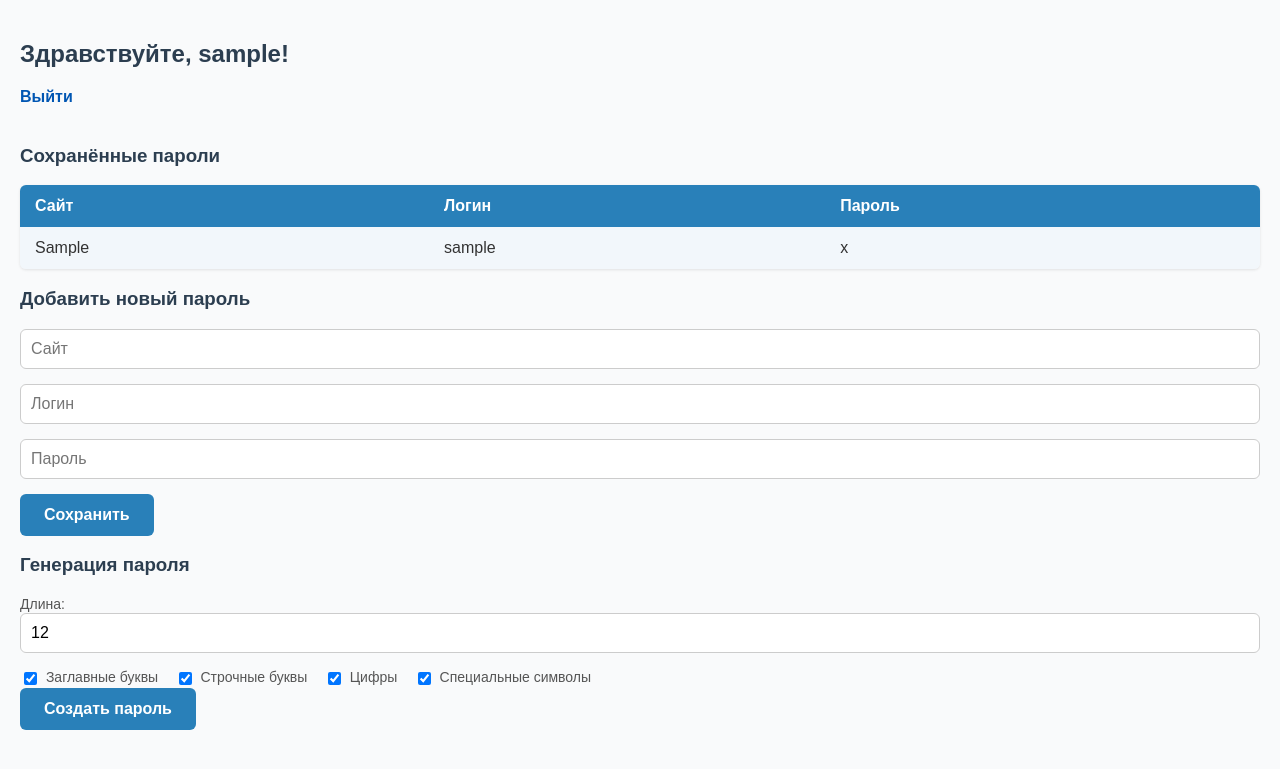
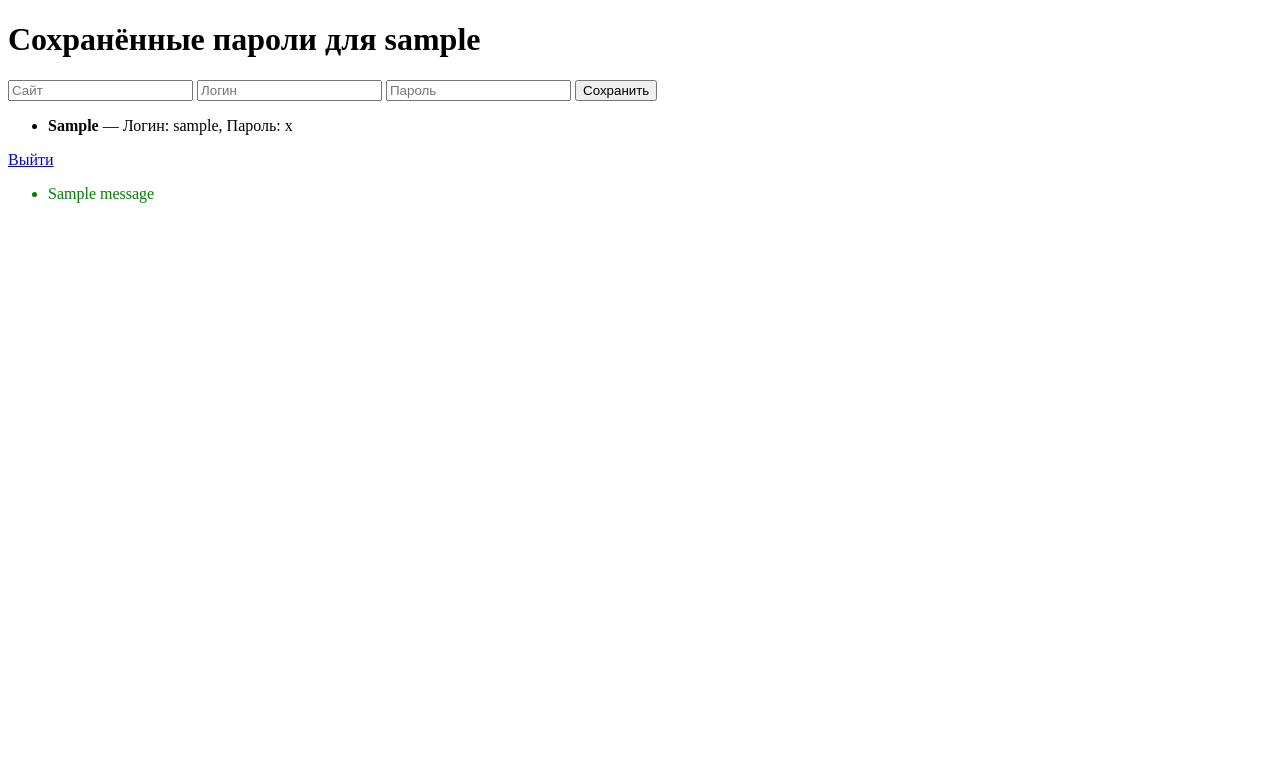
Before and after one commit to Fa1bu/Password-generator, a Flask app: page / in a window 1280 px wide. Shown: the top 769 px of the page. Run offline with Flask 3, Linux system fonts and the light colour scheme; the visitor is signed in with stand-in values (Sample User, id 1); tables that the repository leaves empty hold one stand-in row (values such as "Sample post"); one stand-in notice (Sample message) is shown.

Commit message:
Update index.html

```diff
--- a/templates/index.html
+++ b/templates/index.html
@@ -1,212 +1,30 @@
-<!DOCTYPE html>
-<html lang="ru">
-<head>
-    <meta charset="UTF-8" />
-    <title>Мои пароли</title>
-    <style>
+<!doctype html>
+<title>Пароли</title>
+<h1>Сохранённые пароли для {{ session.username }}</h1>
 
-body {
-    font-family: Arial, sans-serif;
-    background: #f9fafb;
-    color: #333;
-    margin: 0;
-    padding: 20px;
-}
+<form method="post" action="{{ url_for('save_password') }}">
+  <input name="site" placeholder="Сайт" required>
+  <input name="login" placeholder="Логин" required>
+  <input name="password" placeholder="Пароль" required>
+  <button type="submit">Сохранить</button>
+</form>
 
-h2, h3 {
-    color: #2c3e50;
-}
+<ul>
+  {% for p in passwords %}
+    <li><strong>{{ p.site }}</strong> — Логин: {{ p.login }}, Пароль: {{ p.password }}</li>
+  {% else %}
+    <li>Нет сохранённых паролей</li>
+  {% endfor %}
+</ul>
 
-a {
-    display: inline-block;
-    margin-bottom: 20px;
-    color: #0056b3;
-    text-decoration: none;
-    font-weight: 600;
-}
+<p><a href="{{ url_for('logout') }}">Выйти</a></p>
 
-a:hover {
-    text-decoration: underline;
-}
-
-.container {
-    max-width: 900px;
-    margin: 0 auto;
-    background: #fff;
-    padding: 30px;
-    box-shadow: 0 2px 8px rgba(0,0,0,0.1);
-    border-radius: 8px;
-}
-
-table {
-    width: 100%;
-    border-collapse: separate;
-    border-spacing: 0;
-    box-shadow: 0 1px 3px rgba(0,0,0,0.1);
-    border-radius: 6px;
-    overflow: hidden;
-}
-
-th, td {
-    padding: 12px 15px;
-    text-align: left;
-}
-
-th {
-    background-color: #2980b9;
-    color: #fff;
-    font-weight: 600;
-}
-
-tbody tr:nth-child(even) {
-    background: #f2f7fb;
-}
-
-tbody tr:hover {
-    background: #d6eaff;
-    cursor: pointer;
-}
-
-input[type="text"], input[type="number"] {
-    width: calc(100% - 22px);
-    padding: 10px;
-    margin-bottom: 15px;
-    border: 1.5px solid #ccc;
-    border-radius: 6px;
-    font-size: 16px;
-    transition: border-color 0.3s ease;
-}
-
-input[type="text"]:focus, input[type="number"]:focus {
-    outline: none;
-    border-color: #0056b3;
-    box-shadow: 0 0 8px rgba(52,152,219,0.3);
-}
-
-button {
-    background-color: #2980b9;
-    color: white;
-    border: none;
-    padding: 12px 24px;
-    border-radius: 6px;
-    font-size: 16px;
-    font-weight: 600;
-    cursor: pointer;
-    transition: background-color 0.3s ease;
-}
-
-button:hover {
-    background-color: #1c5984;
-}
-
-label {
-    margin-right: 12px;
-    font-size: 14px;
-    color: #555;
-    user-select: none;
-}
-
-#generatedPassword {
-    margin-top: 15px;
-    font-weight: 600;
-    font-size: 18px;
-    color: #2c3e50;
-}
-
-/* Чекбоксы с отступами */
-input[type="checkbox"] {
-    margin-right: 5px;
-    vertical-align: middle;
-}
-    </style>
-</head>
-<body>
-    <h2>Здравствуйте, {{ session['username'] }}!</h2>
-    <a href="{{ url_for('logout') }}">Выйти</a>
-
-    <h3>Сохранённые пароли</h3>
-    {% if passwords %}
-        <table>
-            <tr>
-                <th>Сайт</th>
-                <th>Логин</th>
-                <th>Пароль</th>
-            </tr>
-            {% for p in passwords %}
-            <tr>
-                <td>{{ p.site }}</td>
-                <td>{{ p.login }}</td>
-                <td>{{ p.password }}</td>
-            </tr>
-            {% endfor %}
-        </table>
-    {% else %}
-        <p>Вы еще ничего не сохранили.</p>
-    {% endif %}
-
-    <h3>Добавить новый пароль</h3>
-    <form id="addPasswordForm">
-        <input type="text" id="site" placeholder="Сайт" required />
-        <input type="text" id="login" placeholder="Логин" required />
-        <input type="text" id="password" placeholder="Пароль" required />
-        <button type="submit">Сохранить</button>
-    </form>
-
-    <h3>Генерация пароля</h3>
-    <form id="generateForm">
-        <label>Длина:</label>
-        <input type="number" id="length" value="12" min="4" max="50" />
-        <br/>
-        <label><input type="checkbox" id="uppercase" checked /> Заглавные буквы</label>
-        <label><input type="checkbox" id="lowercase" checked /> Строчные буквы</label>
-        <label><input type="checkbox" id="numbers" checked /> Цифры</label>
-        <label><input type="checkbox" id="special" checked /> Специальные символы</label>
-        <br/>
-        <button type="button" onclick="generatePassword()">Создать пароль</button>
-    </form>
-    <div id="generatedPassword"></div>
-
-    <script>
-        // Добавление нового пароля
-        document.getElementById('addPasswordForm').addEventListener('submit', function(e) {
-            e.preventDefault();
-            const site = document.getElementById('site').value;
-            const login = document.getElementById('login').value;
-            const password = document.getElementById('password').value;
-
-            fetch('/save_password', {
-                method: 'POST',
-                headers: { 'Content-Type': 'application/json' },
-                body: JSON.stringify({ site, login, password })
-            }).then(res => res.json())
-              .then(data => {
-                if(data.error) alert(data.error);
-                else location.reload();
-            });
-        });
-
-        // Генерация пароля
-        function generatePassword() {
-            const length = document.getElementById('length').value;
-            const uppercase = document.getElementById('uppercase').checked;
-            const lowercase = document.getElementById('lowercase').checked;
-            const numbers = document.getElementById('numbers').checked;
-            const special = document.getElementById('special').checked;
-
-            fetch('/generate', {
-                method: 'POST',
-                headers: { 'Content-Type': 'application/json' },
-                body: JSON.stringify({ length, uppercase, lowercase, numbers, special })
-            }).then(res => res.json())
-              .then(data => {
-                  if(data.password){
-                      document.getElementById('generatedPassword').innerText = 'Пароль: ' + data.password;
-                      document.getElementById('password').value = data.password;
-                  }else{
-                      alert(data.error);
-                  }
-              });
-        }
-    </script>
-</body>
-</html>
+{% with messages = get_flashed_messages() %}
+  {% if messages %}
+    <ul style="color:green">
+      {% for m in messages %}
+        <li>{{ m }}</li>
+      {% endfor %}
+    </ul>
+  {% endif %}
+{% endwith %}
```
